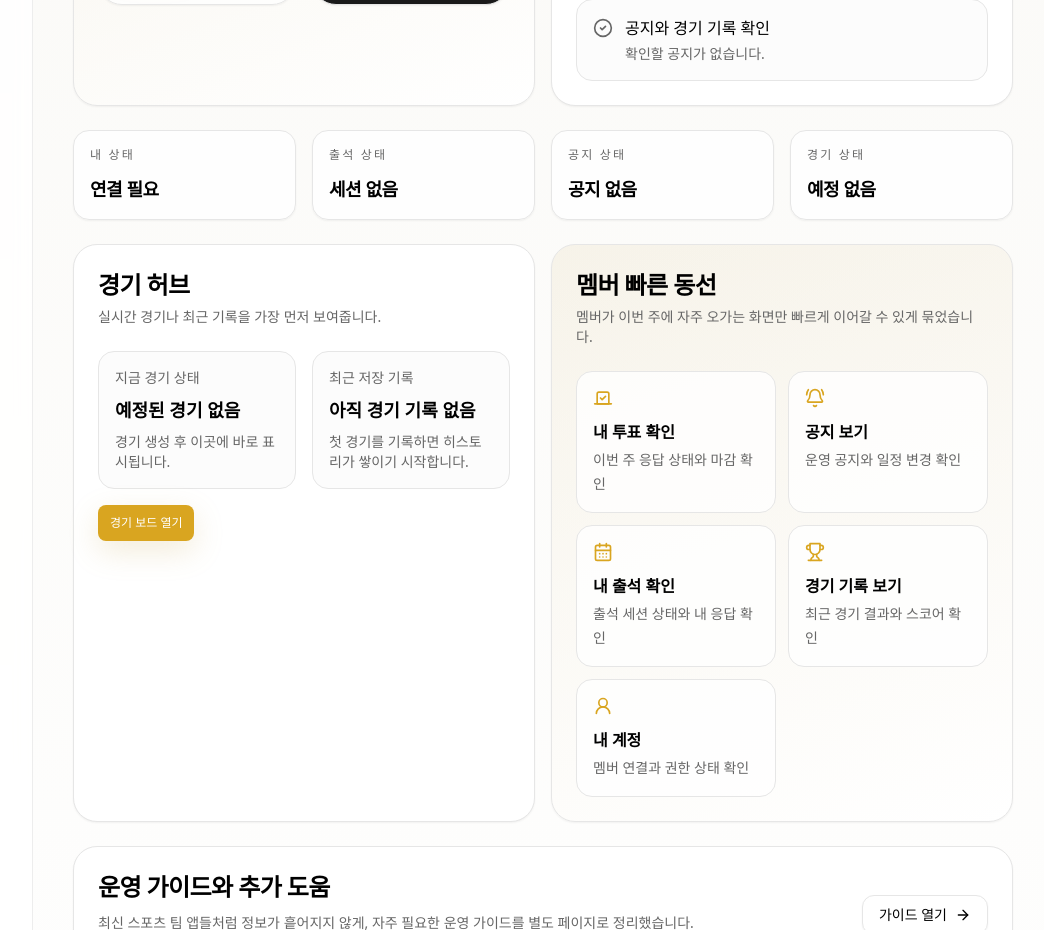
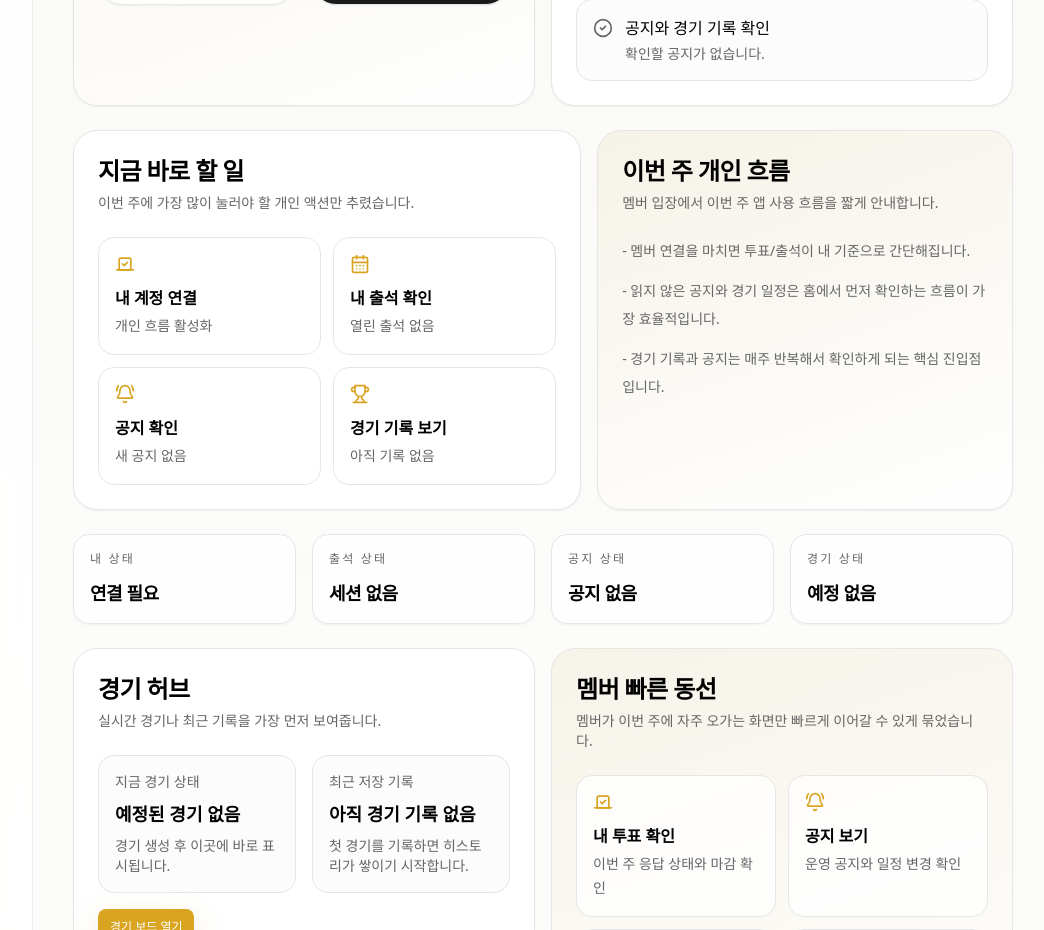
Before and after one commit to Piousangel/TheRun, a Next.js app: page /dashboard in a window 1280 px wide. Shown: the part 1120-2050 px from the top of the page, without its empty margins (227-1271 px from the left). Built offline with nearby package versions, Linux system fonts and the light colour scheme; no server answers; the database is empty.

Commit message:
feat: add role-specific action blocks to the dashboard
Ultraworked with [Sisyphus](https://github.com/code-yeongyu/oh-my-opencode)

Co-authored-by: Sisyphus <clio-agent@sisyphuslabs.ai>

```diff
--- a/src/widgets/dashboard/ui/app-dashboard-content.tsx
+++ b/src/widgets/dashboard/ui/app-dashboard-content.tsx
@@ -309,6 +309,68 @@ export function AppDashboardContent() {
           </Card>
         </div>
 
+        <div className="grid gap-4 xl:grid-cols-[1.1fr_0.9fr]">
+          <Card>
+            <CardHeader>
+              <CardTitle className="text-2xl">{isAdmin ? '바로 해야 할 운영 액션' : '지금 바로 할 일'}</CardTitle>
+              <CardDescription>
+                {isAdmin
+                  ? '주간 운영 흐름에서 가장 자주 반복하는 액션만 앞쪽에 모았습니다.'
+                  : '이번 주에 가장 많이 눌러야 할 개인 액션만 추렸습니다.'}
+              </CardDescription>
+            </CardHeader>
+            <CardContent className="grid gap-3 sm:grid-cols-2">
+              {(isAdmin
+                ? [
+                    { href: '/votes', title: '투표 열기', body: activeVoteSession ? '현재 열린 투표 확인' : '이번 주 투표 생성', icon: Vote },
+                    { href: '/attendance', title: '출석 현황', body: attendanceSession ? '응답 상태 점검' : '출석 세션 필요', icon: CalendarDays },
+                    { href: '/team-division', title: '팀 구성', body: pendingMatch || liveMatch ? '기존 팀 확인' : '새 팀 나누기', icon: Users },
+                    { href: '/announcements', title: '공지 작성', body: latestAnnouncements.length > 0 ? '최근 공지 검토' : '첫 공지 작성', icon: BellRing },
+                  ]
+                : [
+                    { href: isLinked ? '/votes' : '/me', title: isLinked ? '내 투표 확인' : '내 계정 연결', body: isLinked ? '응답 상태 확인' : '개인 흐름 활성화', icon: Vote },
+                    { href: '/attendance', title: '내 출석 확인', body: attendanceSession ? '응답/시간 확인' : '열린 출석 없음', icon: CalendarDays },
+                    { href: '/announcements', title: '공지 확인', body: unreadAnnouncementCount > 0 ? `${unreadAnnouncementCount}개 미확인` : '새 공지 없음', icon: BellRing },
+                    { href: '/matches', title: '경기 기록 보기', body: latestMatch ? '최근 결과 확인' : '아직 기록 없음', icon: Trophy },
+                  ]).map(({ href, title, body, icon: Icon }) => (
+                <Link key={href} href={href}>
+                  <div className="h-full rounded-2xl border bg-background/80 p-4 transition-all duration-200 hover:-translate-y-0.5 hover:shadow-md">
+                    <Icon className="h-5 w-5 text-primary" />
+                    <p className="mt-3 font-semibold">{title}</p>
+                    <p className="mt-1 text-sm leading-6 text-muted-foreground">{body}</p>
+                  </div>
+                </Link>
+              ))}
+            </CardContent>
+          </Card>
+
+          <Card className="section-surface border-primary/15">
+            <CardHeader>
+              <CardTitle className="text-2xl">{isAdmin ? '이번 주 운영 메모' : '이번 주 개인 흐름'}</CardTitle>
+              <CardDescription>
+                {isAdmin
+                  ? '운영 관점에서 놓치지 말아야 할 맥락을 짧게 요약합니다.'
+                  : '멤버 입장에서 이번 주 앱 사용 흐름을 짧게 안내합니다.'}
+              </CardDescription>
+            </CardHeader>
+            <CardContent className="space-y-3 text-sm leading-7 text-muted-foreground">
+              {isAdmin ? (
+                <>
+                  <p>- 투표와 출석이 열려 있어야 팀 구성과 경기 운영이 자연스럽게 이어집니다.</p>
+                  <p>- 공지 보드에 시간 변경과 긴급 안내를 먼저 올리면 멤버 혼선을 줄일 수 있습니다.</p>
+                  <p>- 경기 상세 화면에서는 타이머, 스코어, 기록 입력이 한 흐름으로 이어지도록 계속 정리 중입니다.</p>
+                </>
+              ) : (
+                <>
+                  <p>- 멤버 연결을 마치면 투표/출석이 내 기준으로 간단해집니다.</p>
+                  <p>- 읽지 않은 공지와 경기 일정은 홈에서 먼저 확인하는 흐름이 가장 효율적입니다.</p>
+                  <p>- 경기 기록과 공지는 매주 반복해서 확인하게 되는 핵심 진입점입니다.</p>
+                </>
+              )}
+            </CardContent>
+          </Card>
+        </div>
+
         <div className="grid gap-4 lg:grid-cols-4">
           {[
             {
```
